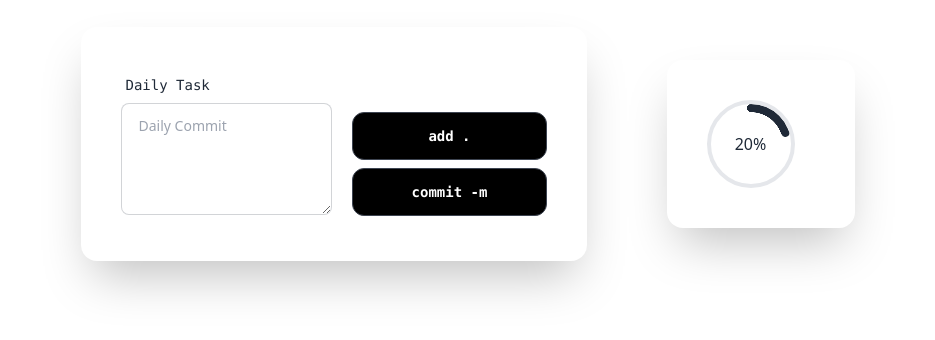
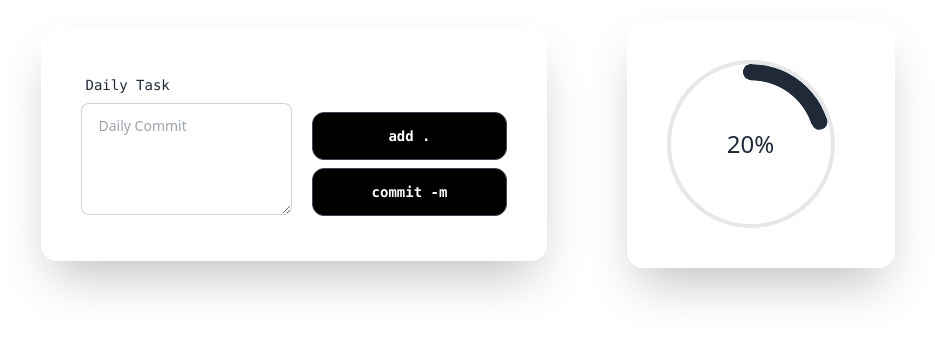
Before and after one commit to NiroshKumarR/challengetracker, a React (Create React App) app: page /dashboard in a window 1280 px wide. Shown: the part 256-596 px from the top of the page, without its empty margins (172-1107 px from the left). Built offline with nearby package versions, Linux system fonts and the light colour scheme.

Commit message:
progress size increaseed

```diff
--- a/src/components/progressbar.js
+++ b/src/components/progressbar.js
@@ -1,10 +1,11 @@
 export default function Progressbar() {
   const progress = {
     "--value": 20,
+    "--size": "10rem",
   };
   return (
     <div id="progressTracker">
-      <div className="radial-progress  border-4" style={progress}>
+      <div className="radial-progress  border-4 text-2xl" style={progress}>
         {progress["--value"]}%
       </div>
     </div>
```
